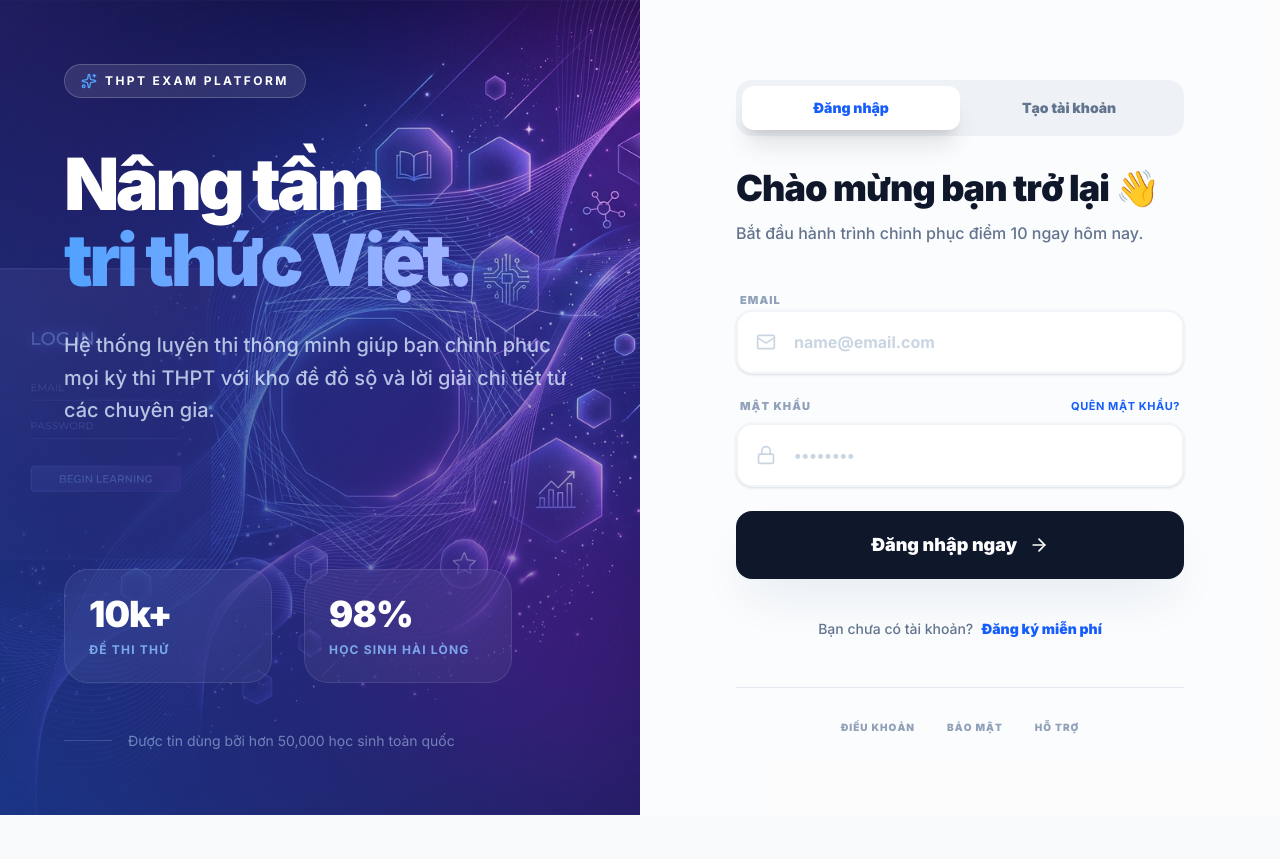
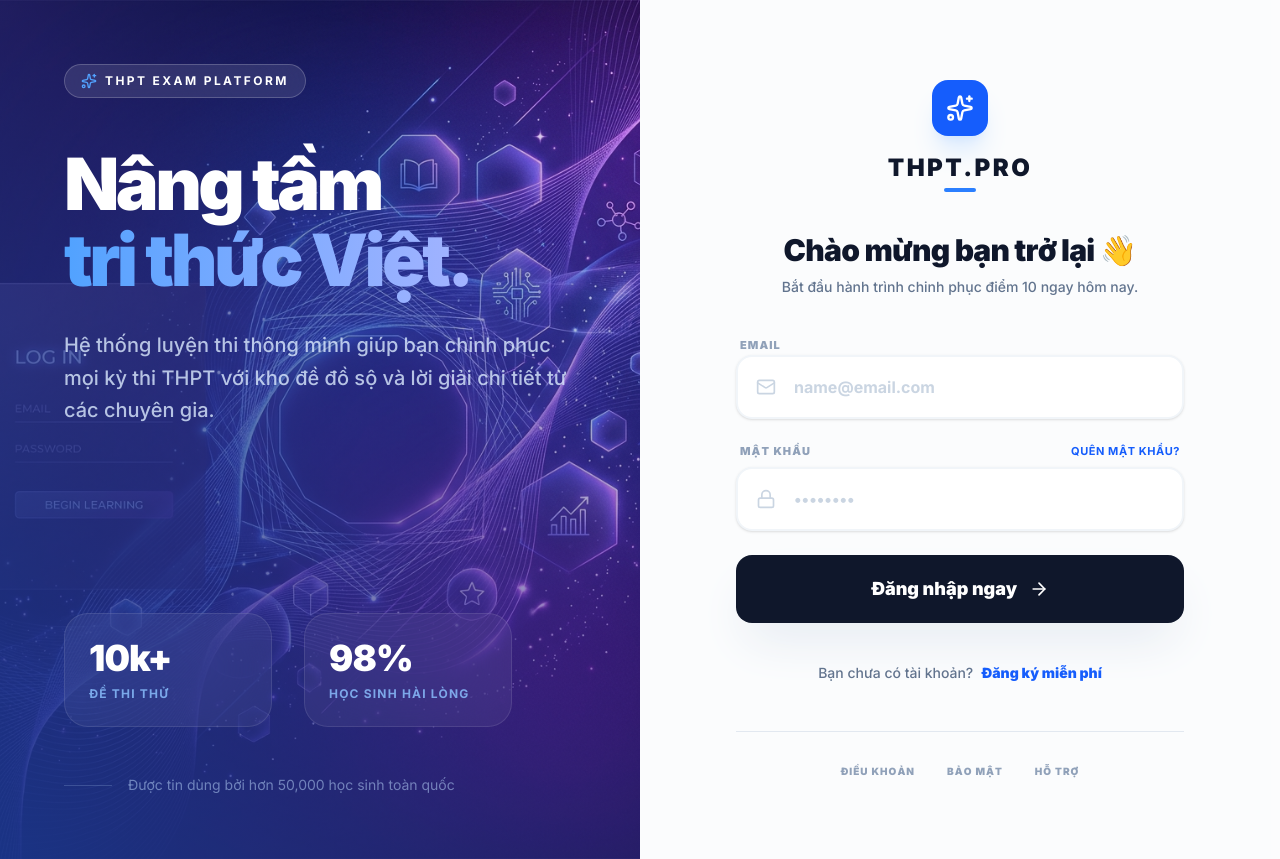
Before and after one commit to NguyenGiap2804/ThiTHPT, a React (Vite) app: page /login in a window 1280 px wide. Before the commit the page ends 815 px from the top, so only its background shows below. Built offline with nearby package versions, Linux system fonts and the light colour scheme; no server answers.

Commit message:
feat: improve login UI and secure database with RLS

```diff
--- a/src/pages/LoginPage.tsx
+++ b/src/pages/LoginPage.tsx
@@ -21,6 +21,7 @@ export const LoginPage: React.FC = () => {
   const [isLoading, setIsLoading] = useState(false);
 
   // Form State
+  const [error, setError] = useState<string | null>(null);
   const [email, setEmail] = useState('');
   const [password, setPassword] = useState('');
   const [name, setName] = useState('');
@@ -28,14 +29,16 @@ export const LoginPage: React.FC = () => {
   const handleSubmit = async (e: React.FormEvent) => {
     e.preventDefault();
     setIsLoading(true);
+    setError(null);
     try {
       if (mode === 'login') {
         await login(email, password);
       } else {
         await register(email, password, name);
       }
-    } catch (err) {
+    } catch (err: any) {
       console.error(err);
+      setError(err.message || 'Có lỗi xảy ra, vui lòng thử lại.');
     } finally {
       setIsLoading(false);
     }
@@ -126,38 +129,16 @@ export const LoginPage: React.FC = () => {
       {/* Right Side: Auth Form */}
       <div className="flex-1 flex flex-col justify-center items-center p-6 md:p-12 lg:p-20 relative bg-slate-50/50">
         <div className="w-full max-w-md">
-          {/* Mobile Header */}
-          <div className="lg:hidden flex flex-col items-center mb-12">
-            <div className="w-16 h-16 bg-blue-600 rounded-2xl flex items-center justify-center shadow-2xl shadow-blue-200 mb-4">
-              <Sparkles className="w-8 h-8 text-white" />
+          {/* Logo Header - Refined Alignment */}
+          <div className="flex flex-col items-center mb-10">
+            <div className="w-14 h-14 bg-blue-600 rounded-2xl flex items-center justify-center shadow-xl shadow-blue-200/50 mb-4">
+              <Sparkles className="w-7 h-7 text-white" />
             </div>
-            <h2 className="text-2xl font-black text-slate-900 tracking-tight">THPT.PRO</h2>
+            <h2 className="text-2xl font-black text-slate-900 tracking-[0.1em] text-center">THPT.PRO</h2>
+            <div className="h-1 w-8 bg-blue-500 rounded-full mt-1" />
           </div>
 
-          <div className="mb-10">
-            <div className="flex items-center justify-between mb-8">
-              <div className="flex bg-slate-200/50 p-1.5 rounded-2xl w-full">
-                <button
-                  onClick={() => setMode('login')}
-                  className={cn(
-                    "flex-1 py-3 rounded-xl text-sm font-black transition-all duration-300",
-                    mode === 'login' ? "bg-white text-blue-600 shadow-xl" : "text-slate-500 hover:text-slate-700"
-                  )}
-                >
-                  Đăng nhập
-                </button>
-                <button
-                  onClick={() => setMode('register')}
-                  className={cn(
-                    "flex-1 py-3 rounded-xl text-sm font-black transition-all duration-300",
-                    mode === 'register' ? "bg-white text-blue-600 shadow-xl" : "text-slate-500 hover:text-slate-700"
-                  )}
-                >
-                  Tạo tài khoản
-                </button>
-              </div>
-            </div>
-
+          <div className="mb-8">
             <AnimatePresence mode="wait">
               <motion.div
                 key={mode}
@@ -165,18 +146,35 @@ export const LoginPage: React.FC = () => {
                 animate={{ opacity: 1, y: 0 }}
                 exit={{ opacity: 0, y: -10 }}
                 transition={{ duration: 0.3 }}
+                className="text-center"
               >
-                <h1 className="text-4xl font-black text-slate-900 mb-3 tracking-tight">
+                <h1 className="text-3xl font-black text-slate-900 mb-2 tracking-tight">
                   {mode === 'login' ? 'Chào mừng bạn trở lại 👋' : 'Gia nhập THPT.PRO 🚀'}
                 </h1>
-                <p className="text-slate-500 font-medium leading-relaxed">
+                <p className="text-slate-500 font-medium text-sm leading-relaxed">
                   {mode === 'login'
                     ? 'Bắt đầu hành trình chinh phục điểm 10 ngay hôm nay.'
                     : 'Tạo tài khoản miễn phí và truy cập kho tài liệu khổng lồ.'}
                 </p>
               </motion.div>
             </AnimatePresence>
+
+            {/* Error Notification Popup */}
+            <AnimatePresence>
+              {error && (
+                <motion.div
+                  initial={{ opacity: 0, scale: 0.95, y: -10 }}
+                  animate={{ opacity: 1, scale: 1, y: 0 }}
+                  exit={{ opacity: 0, scale: 0.95, y: -10 }}
+                  className="mt-6 p-4 bg-red-50 border border-red-100 rounded-2xl flex items-center gap-3 text-red-600 text-sm font-bold shadow-sm"
+                >
+                  <div className="w-2 h-2 rounded-full bg-red-500 animate-pulse" />
+                  {error}
+                </motion.div>
+              )}
+            </AnimatePresence>
           </div>
+
 
           <form onSubmit={handleSubmit} className="space-y-6">
             {mode === 'register' && (
```
